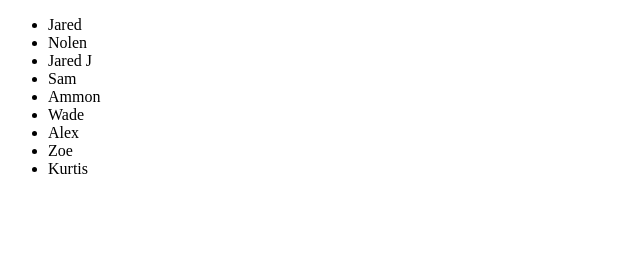
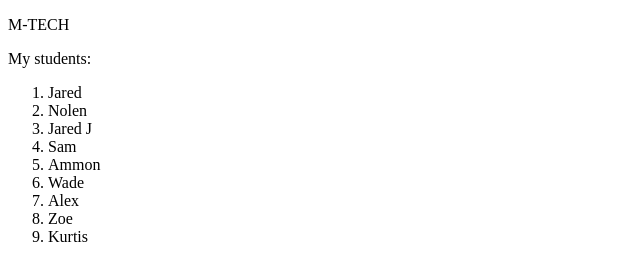
Before and after one commit to C1Thomas/test, a plain HTML site: page students.html in a window 1280 px wide. Shown: the whole page, without its empty margins (0-640 px from the left). Drawn offline with Linux system fonts and the light colour scheme.

Commit message:
Squashed commit: added school name and changed ul to ol

```diff
--- a/students.html
+++ b/students.html
@@ -5,7 +5,9 @@
     <title>Students</title>
 </head>
 <body>
-    <ul>
+<p>M-TECH</p>
+<p>My students:</p>
+    <ol>
         <li>Jared</li>
         <li>Nolen</li>
         <li>Jared J</li>
@@ -15,6 +17,6 @@
         <li>Alex</li>
         <li>Zoe</li>
         <li>Kurtis</li>
-    </ul>
+    </ol>
 </body>
 </html>
```
